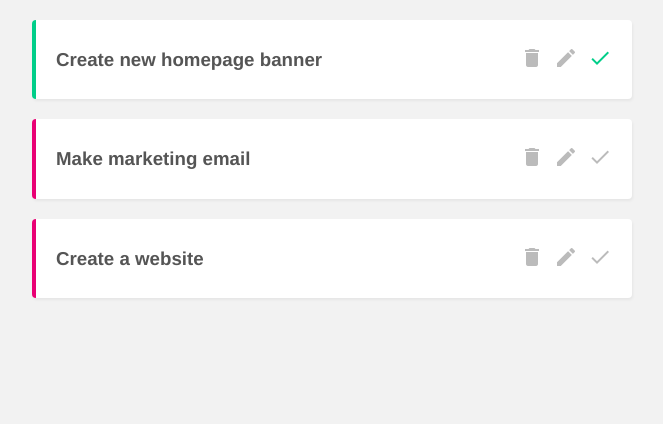
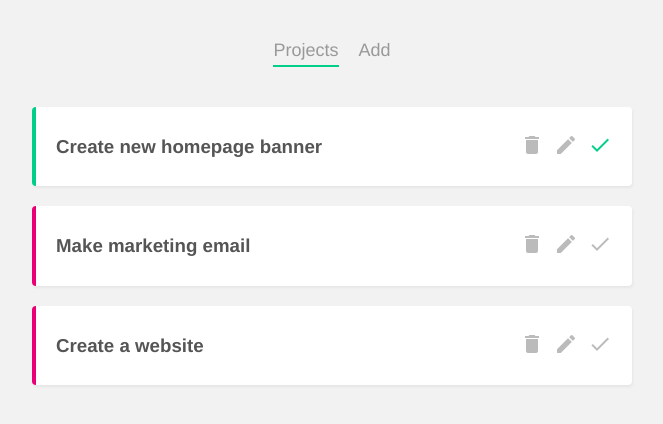
Before and after one commit to samtechy26/vuejs_project_planner, a Vue app: page / in a window 1280 px wide. Shown: the top 424 px of the page, without its empty margins (308-971 px from the left). Built offline with nearby package versions, Linux system fonts and the light colour scheme; data requests are answered from the project's data file.

Commit message:
Navigation bar and project add route added

```diff
--- a/src/App.vue
+++ b/src/App.vue
@@ -1,7 +1,19 @@
 <template>
+  <Navbar />
+  <router-view/>
 
-  <router-view/>
 </template>
+
+<script>
+import Navbar from './components/Navbar.vue'
+
+export default {
+  components: {
+    Navbar
+  }
+}
+
+</script>
 
 <style>
 body {
--- /dev/null
+++ b/src/components/Navbar.vue
@@ -0,0 +1,32 @@
+<template>
+  <nav class="main-nav">
+    <router-link :to="{name: 'home'}">Projects</router-link>
+    <router-link :to="{name: 'AddProject'}">Add</router-link>
+  </nav>
+</template>
+
+<script>
+export default {
+
+}
+</script>
+
+<style>
+.main-nav {
+    text-align: center;
+    margin: 40px auto;
+}
+.main-nav a{
+    display: inline-block;
+    text-decoration: none;
+    margin: 0 10px;
+    color: #999;
+    font-size: 18px;
+}
+a.router-link-active {
+    border-bottom: 2px solid #00ce89;
+    padding-bottom: 4px;
+}
+
+
+</style>
```
